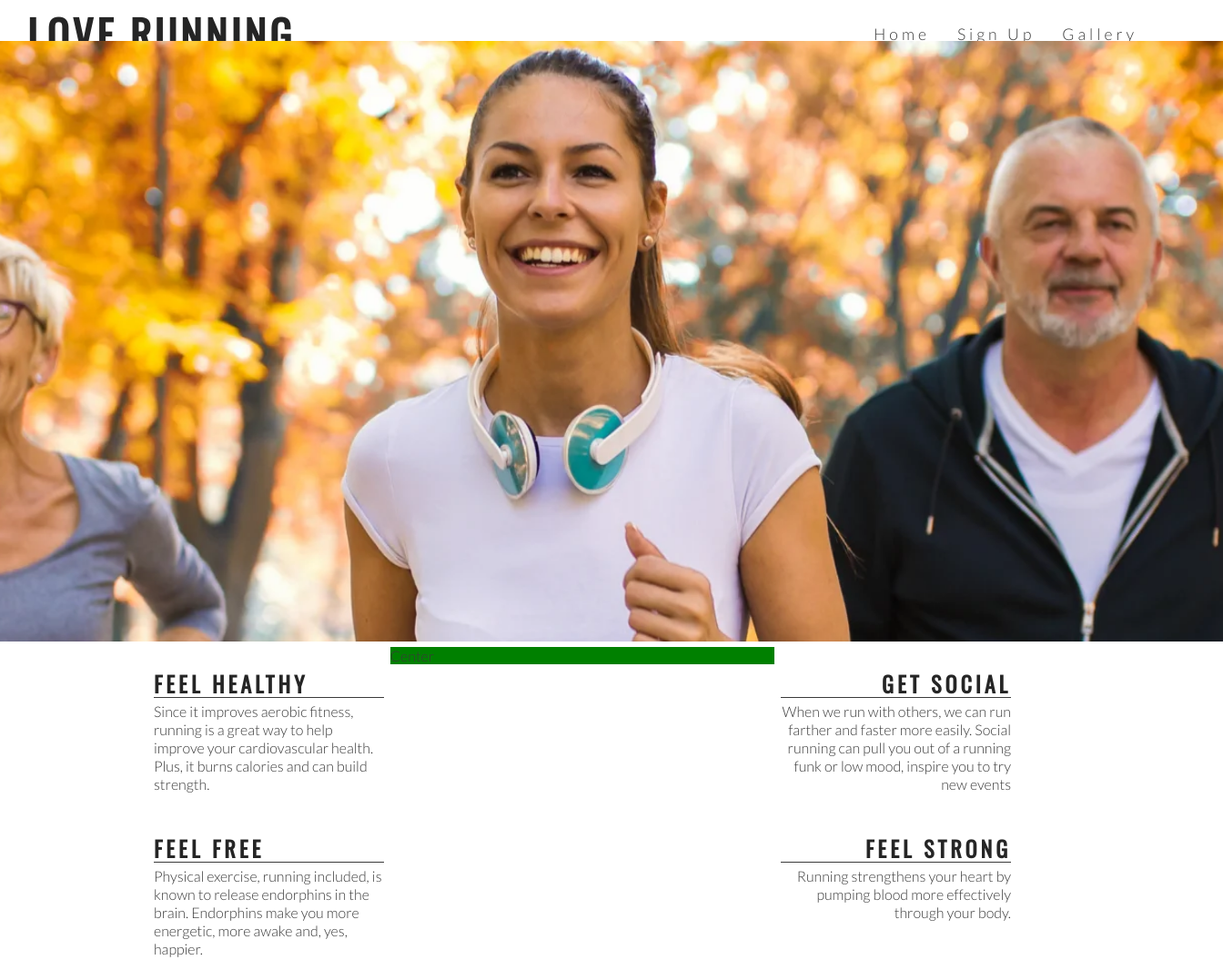
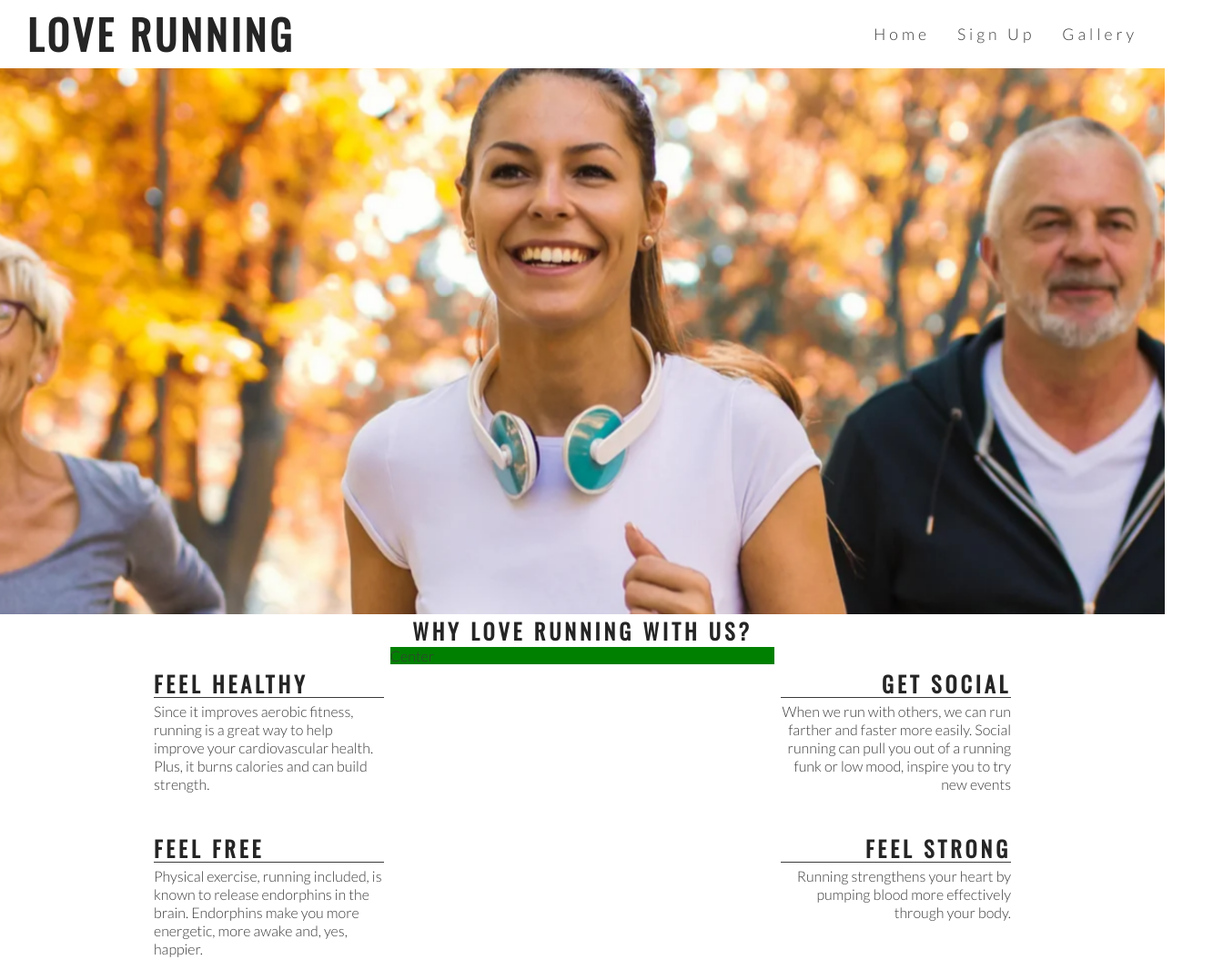
Before and after one commit to bobbydeane/love-running, a plain HTML site: page index.html in a window 1280 px wide. Shown: the top 1066 px of the page at 91% size, 1344 px wide, since content can reach past the window. Drawn offline with nearby package versions, Linux system fonts and the light colour scheme.

Commit message:
Correct the Hero image css code to stop image overlapping with text

```diff
--- a/assets/css/style.css
+++ b/assets/css/style.css
@@ -60,6 +60,15 @@ h1, h2 {
     height: 600px;
     width: 100%;
     background: url('../images/hero-image.webp') no-repeat center center;
+
+    /* animates zoom effect on the loading page */
+    animation-name: hero-zoom;
+    animation-duration: 5s;
+    animation-fill-mode: forwards;
+}
+
+#cover-text, #cover-text h2 {
+    color: #fff;
 }
 
 #hero-outer{
@@ -68,14 +77,7 @@ h1, h2 {
     overflow: hidden;
 
     position: relative;
-
-    /* animates zoom effect on the loading page */
-    animation-name: hero-zoom;
-    animation-duration: 5s;
-    animation-fill-mode: forwards;
 }
-
-
 
 /* Creates a level of zoom for the Hero Image */
 
@@ -141,3 +143,7 @@ hr {
 .right-about-heading p {
     text-align: right;
 }
+
+#welcome {
+    text-align: center;
+}
--- a/index.html
+++ b/index.html
@@ -33,9 +33,13 @@
     </header>
     <section id="hero-outer">
         <div id="hero-image"></div>
+        <div id="cover-text">
+            <h2>Love Running</h2>
+            <h3>Dublin Docklands & Phoenix Park</h3>
+        </div>
     </section>
     <section id="club-ethos">
-        <h1>Why love running with us?</h1>
+        <h2 id="welcome">Why love running with us?</h2>
         <div id="left-about">
             <div class="left-about-heading">
                 <h2>Feel Healthy</h2>
```
